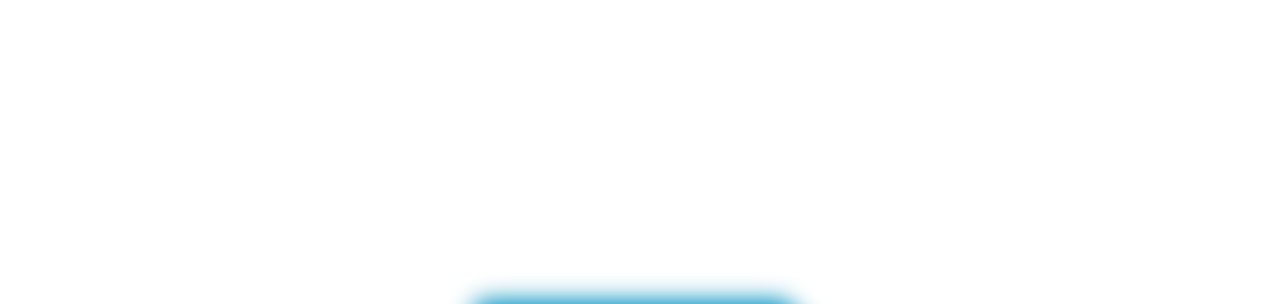
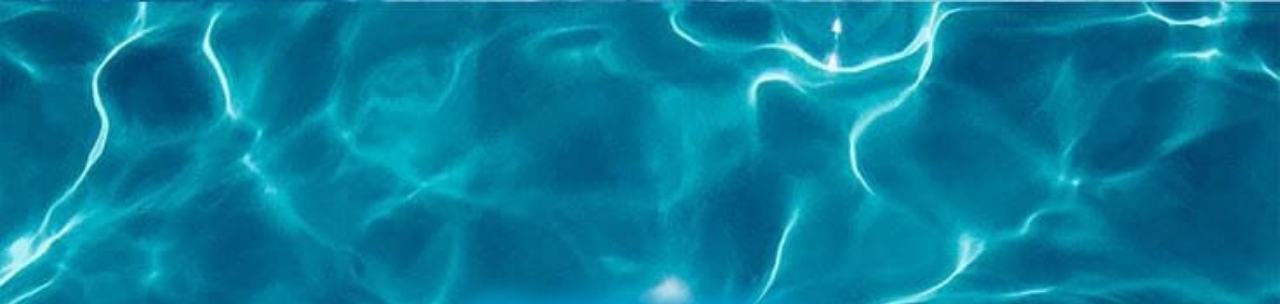
Before and after one commit to Farooq07600/Stopwatch, a plain HTML site: page index.html in a window 1280 px wide. Shown: the top 304 px of the page. Drawn offline with Linux system fonts and the light colour scheme; a web font is replaced by a local one.

Commit message:
Fix background image URL in style.css
Background picture file name change

```diff
--- a/style.css
+++ b/style.css
@@ -12,7 +12,7 @@ body{
   display: flex;
   justify-content: center;
   align-items: center;
- background-image: url('image/s.jpg');
+ background-image: url('s.jpg');
  background-size: cover;
 }
 #reset{
```
